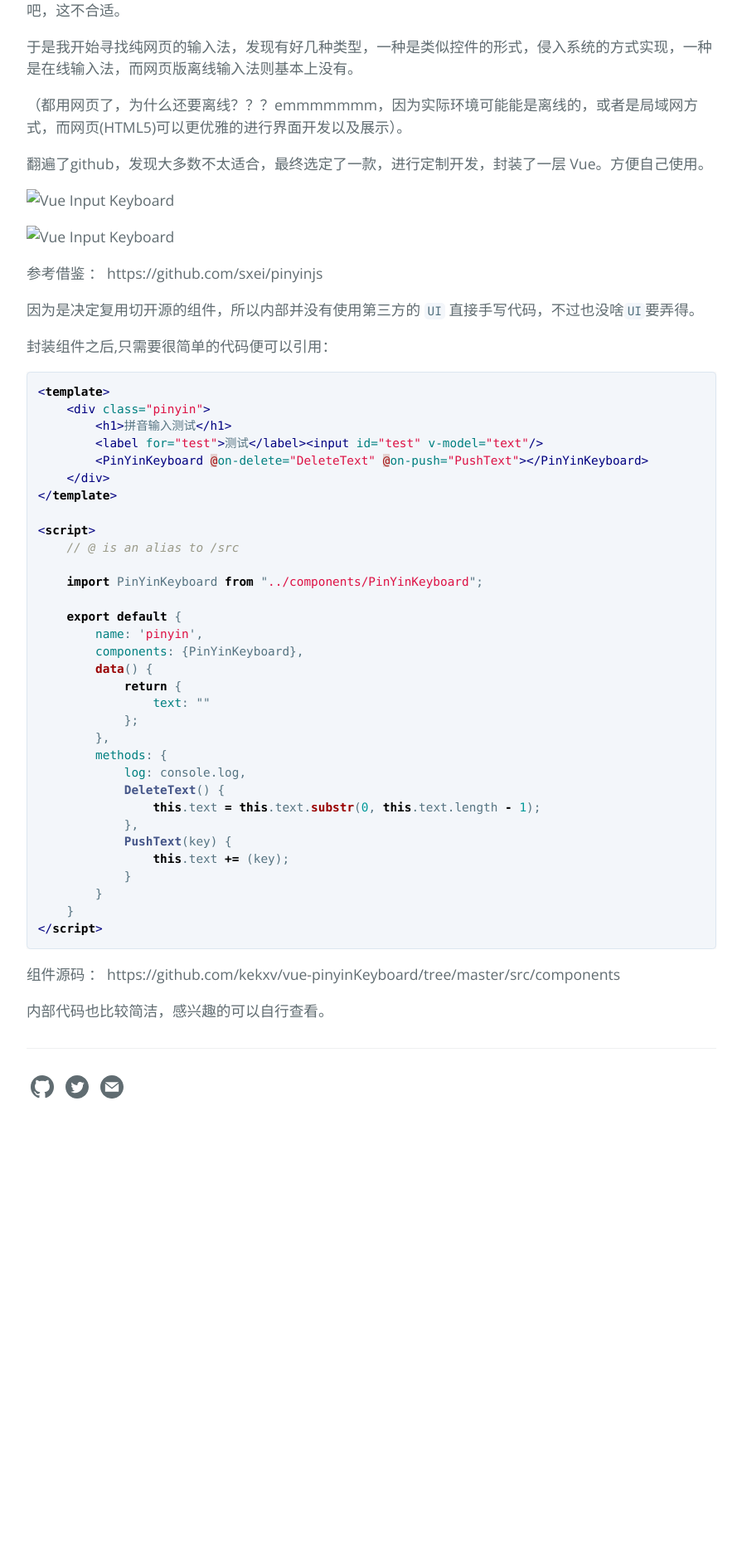
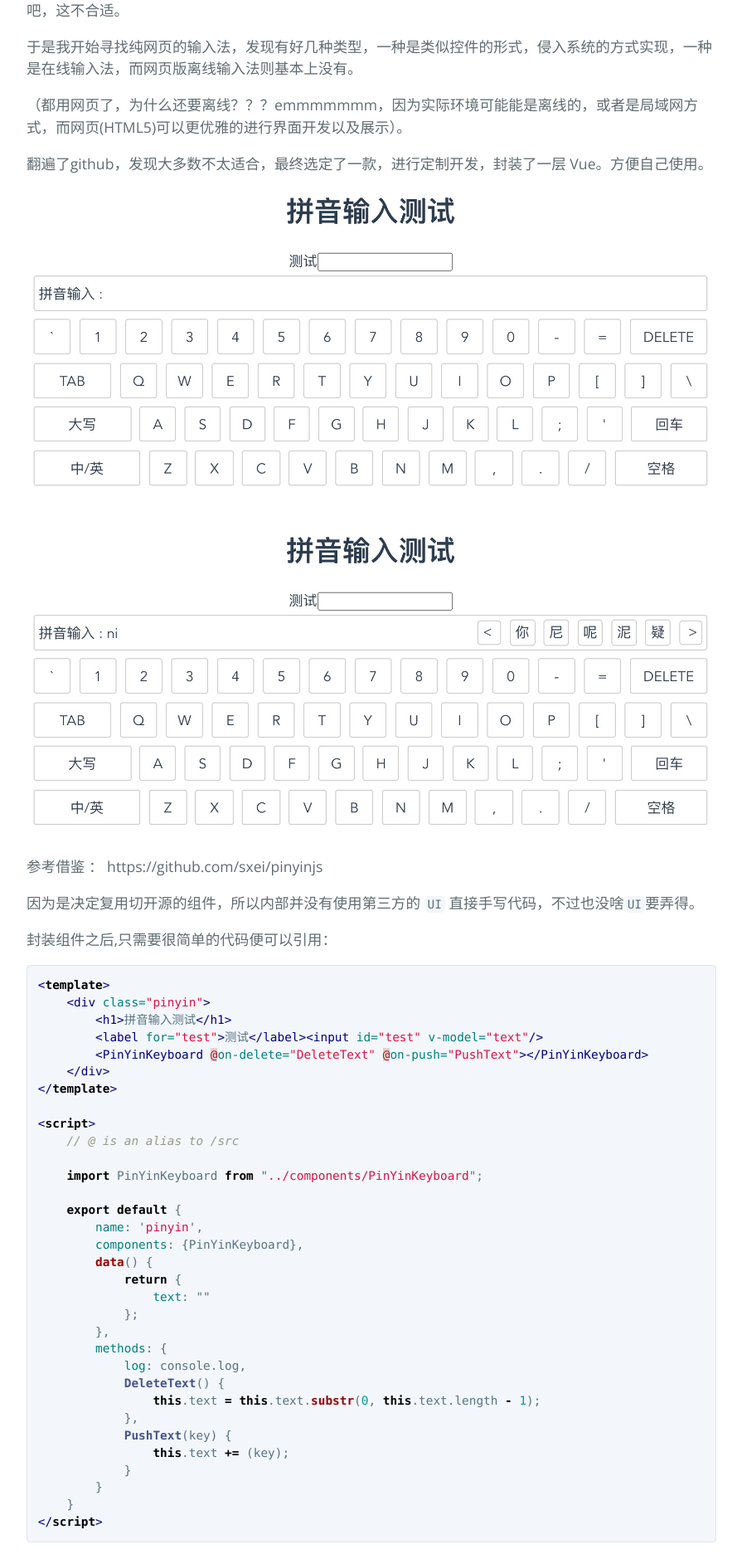
Before and after one commit to kekxv/kekxv.github.io, a Jekyll site: the page built from _posts/2020-07-02-vue网页简单拼音输入法.md, in a window 1280 px wide. Shown: the part 683-2562 px from the top of the page at 83% size, without its empty margins (192-1087 px from the left). Built offline with Jekyll 4.4.1, drawn with Linux system fonts in a browser that asks for light colours; before the commit the page ends 2061 px from its top, so only the background shows below that.

Commit message:
Vue 拼音组件

```diff
--- a/_posts/2020-07-02-vue网页简单拼音输入法.md
+++ b/_posts/2020-07-02-vue网页简单拼音输入法.md
@@ -20,9 +20,9 @@ author: "kekxv"
 
 翻遍了github，发现大多数不太适合，最终选定了一款，进行定制开发，封装了一层 Vue。方便自己使用。
 
-![Vue Input Keyboard](../assets/imgs/995AC07E-6CB4-4086-B790-DBC7156CE855.png)
+![Vue Input Keyboard](/assets/imgs/995AC07E-6CB4-4086-B790-DBC7156CE855.png)
 
-![Vue Input Keyboard](../assets/imgs/3C63AA68-C9FF-47D2-8217-D1EC1A770513.png)
+![Vue Input Keyboard](/assets/imgs/3C63AA68-C9FF-47D2-8217-D1EC1A770513.png)
 
 参考借鉴 ： https://github.com/sxei/pinyinjs
 
```
